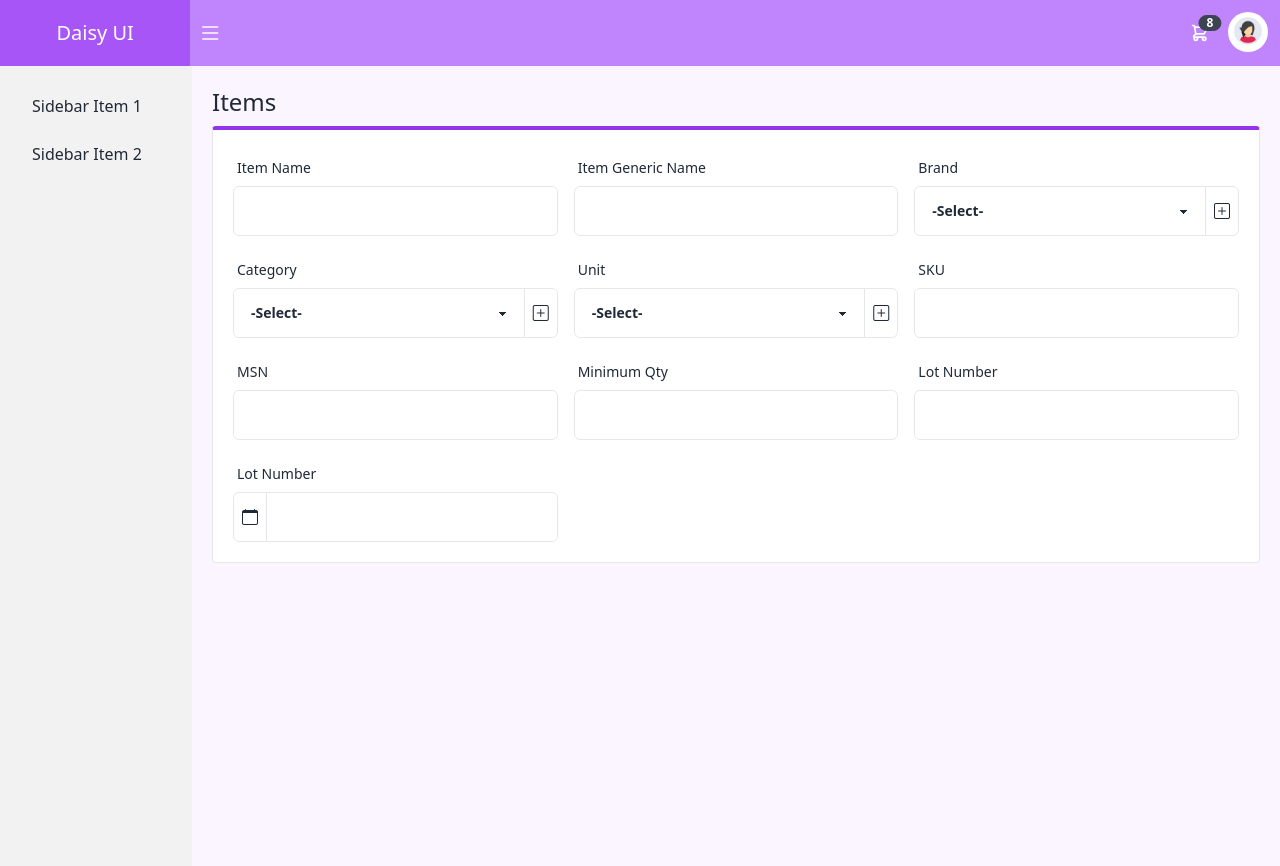
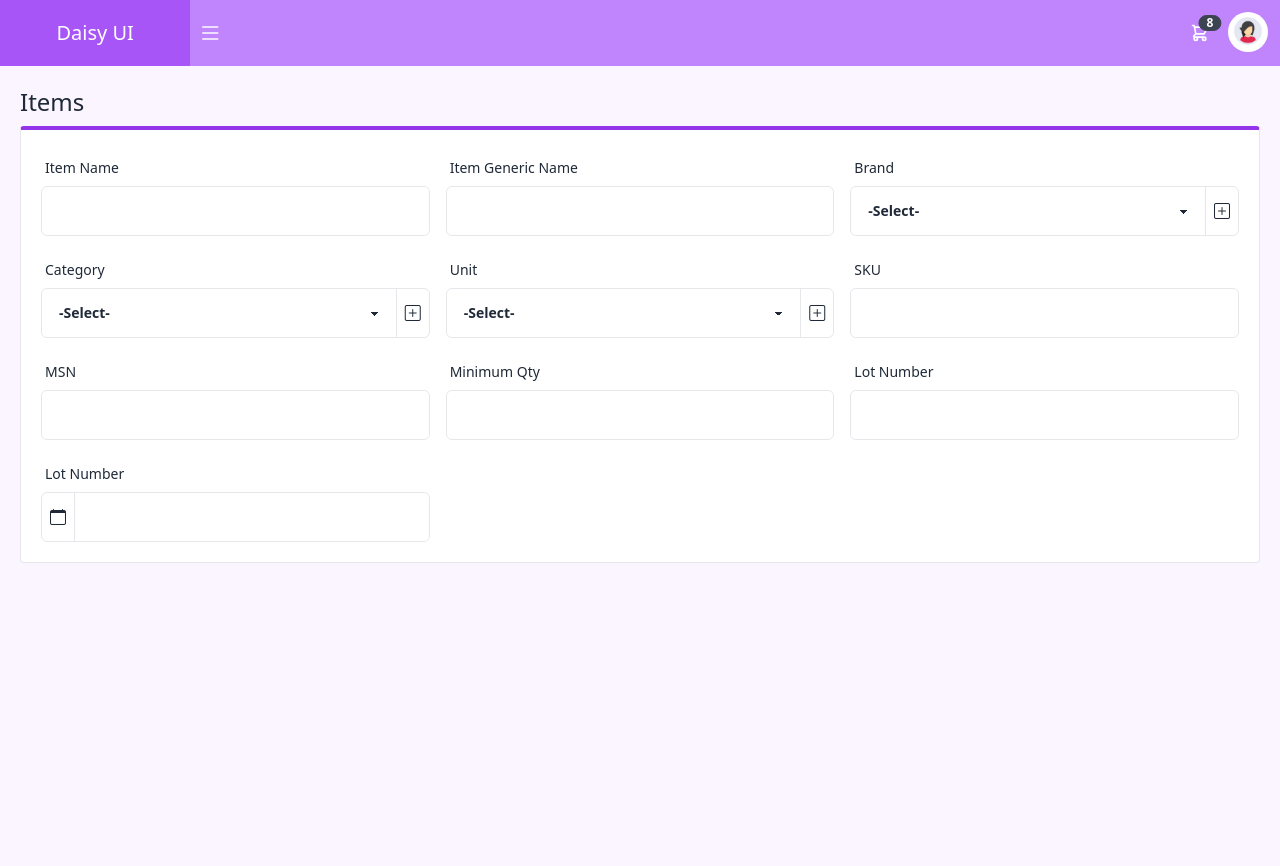
Before and after one commit to shafna96/react-practice, a React (Vite) app: page / in a window 1280 px wide. Built offline with nearby package versions, Linux system fonts and the light colour scheme.

Commit message:
sidebar modified

```diff
--- a/src/components/SideBar.jsx
+++ b/src/components/SideBar.jsx
@@ -1,15 +1,71 @@
 import React, { useState } from "react";
 import Content from "./Content";
 import ToggleButton from "./ToggleButton";
+import { Drawer, Button } from "react-daisyui";
 
 function SideBar() {
-  const [checkbox, setcheckBox] = useState(true);
+  const [checkbox, setcheckBox] = useState(false);
   const handleCheckbox = (e) => {
     setcheckBox((prevState) => !prevState);
   };
+
   return (
+    // <div>
+    //   {checkbox ? (
+    //     <div className="drawer drawer-mobile">
+    //       <input
+    //         id="my-drawer"
+    //         type="checkbox"
+    //         className="drawer-toggle"
+    //         onClick={handleCheckbox}
+    //       />
+    //       <div className="drawer-content bg-purple-50">
+    //         <Content />
+    //       </div>
+    //       <div className="drawer-side">
+    //         <label
+    //           htmlFor="my-drawer"
+    //           className="drawer-overlay  bg-base-200 justify-center items-center"
+    //         ></label>
+    //         <ul className="menu p-4 w-48 bg-base-200 text-base-content">
+    //           <li>
+    //             <a>Sidebar Item 1</a>
+    //           </li>
+    //           <li>
+    //             <a>Sidebar Item 2</a>
+    //           </li>
+    //         </ul>
+    //       </div>
+    //     </div>
+    //   ) : (
+    //     <div className="drawer">
+    //       <input
+    //         id="my-drawer"
+    //         type="checkbox"
+    //         className="drawer-toggle"
+    //         onClick={handleCheckbox}
+    //       />
+    //       <div className="drawer-content bg-purple-50">
+    //         <Content />
+    //       </div>
+    //       {/* <div className="drawer-side">
+    //         <label
+    //           htmlFor="my-drawer"
+    //           className="drawer-overlay  bg-base-100 justify-center items-center"
+    //         ></label>
+    //         <ul className="menu p-4 w-48 bg-base-200 text-base-content">
+    //           <li>
+    //             <a>Sidebar Item 1</a>
+    //           </li>
+    //           <li>
+    //             <a>Sidebar Item 2</a>
+    //           </li>
+    //         </ul>
+    //       </div> */}
+    //     </div>
+    //   )}
+    // </div>
     <div>
-      {checkbox ? (
       <div className="drawer drawer-mobile">
         <input
           id="my-drawer"
@@ -20,6 +76,7 @@ function SideBar() {
         <div className="drawer-content bg-purple-50">
           <Content />
         </div>
+        {checkbox && (
           <div className="drawer-side">
             <label
               htmlFor="my-drawer"
@@ -34,34 +91,8 @@ function SideBar() {
               </li>
             </ul>
           </div>
+        )}
       </div>
-      ) : (
-        <div className="drawer">
-          <input
-            id="my-drawer"
-            type="checkbox"
-            className="drawer-toggle"
-            onClick={handleCheckbox}
-          />
-          <div className="drawer-content bg-purple-50">
-            <Content />
-          </div>
-          {/* <div className="drawer-side">
-            <label
-              htmlFor="my-drawer"
-              className="drawer-overlay  bg-base-100 justify-center items-center"
-            ></label>
-            <ul className="menu p-4 w-48 bg-base-200 text-base-content">
-              <li>
-                <a>Sidebar Item 1</a>
-              </li>
-              <li>
-                <a>Sidebar Item 2</a>
-              </li>
-            </ul>
-          </div> */}
-        </div>
-      )}
     </div>
   );
 }
```
Lines whose indentation alone changed are shown as unchanged.
